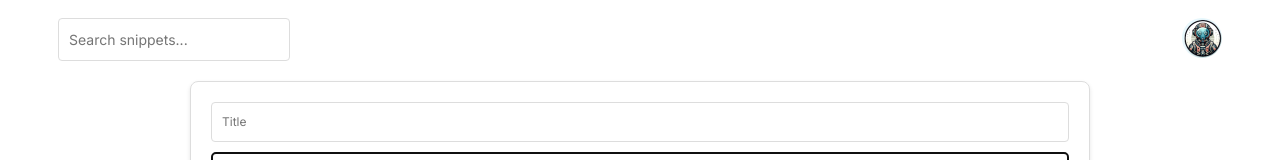
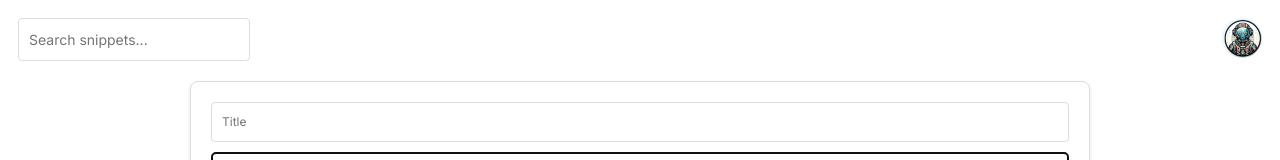
Before and after one commit to imranpollob/my-code-snippet-app, a Next.js app: page / in a window 1280 px wide. Shown: the top 160 px of the page. Built offline with nearby package versions, Linux system fonts and the light colour scheme; no server answers; the database is empty.

Commit message:
topbar css fixed

```diff
--- a/src/app/page.css
+++ b/src/app/page.css
@@ -178,7 +178,6 @@ textarea {
 .top-bar {
   display: flex;
   justify-content: space-between;
-  padding: 0 40px;
 }
 
 .auth-container {
```
